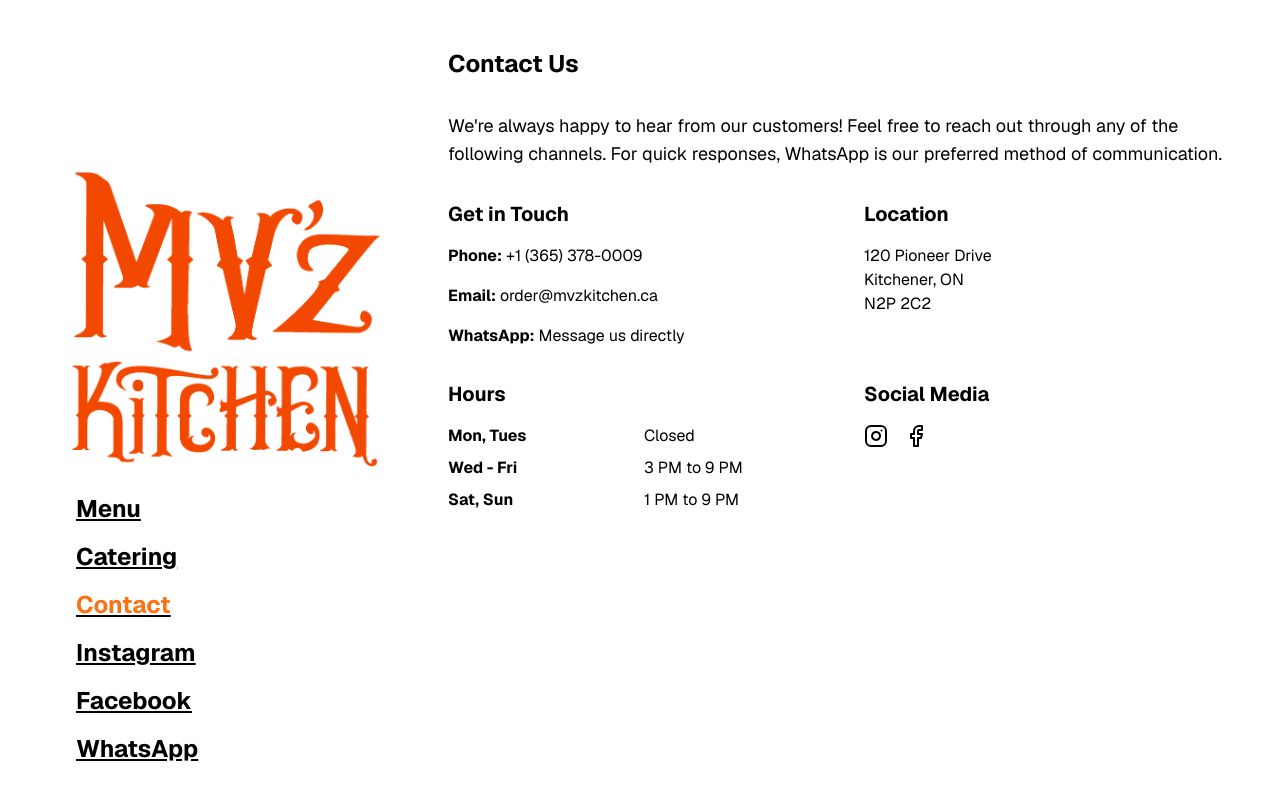
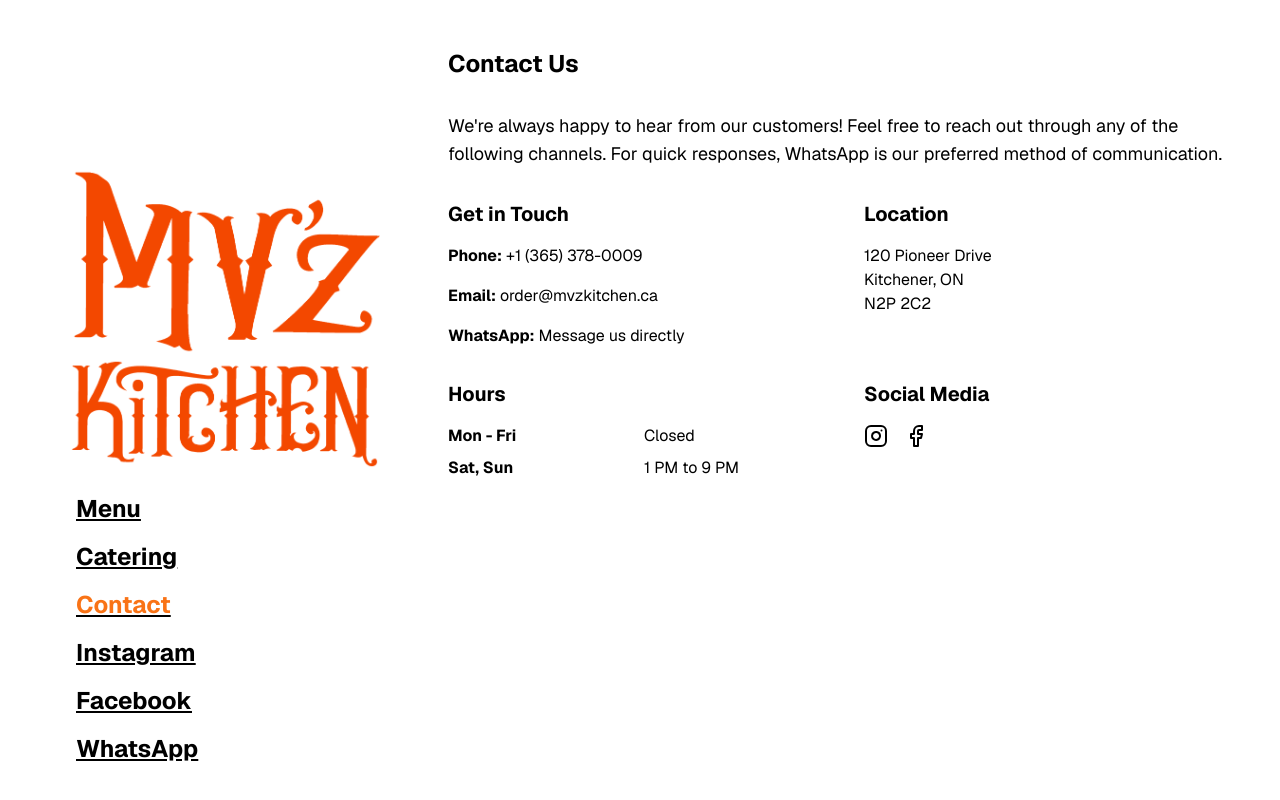
Before and after one commit to Krish120003/mvz-kitchen, a Next.js app: page /contact in a window 1280 px wide. Shown: the top 800 px of the page. Built offline with nearby package versions, Linux system fonts and the light colour scheme.

Commit message:
fix: timings

```diff
--- a/src/pages/contact.tsx
+++ b/src/pages/contact.tsx
@@ -89,11 +89,11 @@
               <h2 className="mb-4 text-xl font-bold">Hours</h2>
               <div className="grid grid-cols-2 gap-2">
                 <p className="contents">
-                  <span className="font-bold">Mon, Tues</span> Closed
+                  <span className="font-bold">Mon - Fri</span> Closed
                 </p>
-                <p className="contents">
+                {/* <p className="contents">
                   <span className="font-bold">Wed - Fri</span> 3 PM to 9 PM
-                </p>
+                </p> */}
                 <p className="contents">
                   <span className="font-bold">Sat, Sun</span> 1 PM to 9 PM
                 </p>
--- a/src/pages/index.tsx
+++ b/src/pages/index.tsx
@@ -56,12 +56,12 @@
             <br />
             <div className="grid grid-cols-1 gap-2">
               <p className="grid grid-cols-2 border-b border-black">
-                <span className="font-bold">Mon, Tues</span> Closed
+                <span className="font-bold">Mon - Fri</span> Closed
               </p>
 
-              <p className="grid grid-cols-2 border-b border-black">
+              {/* <p className="grid grid-cols-2 border-b border-black">
                 <span className="font-bold">Wed - Fri</span> 3 PM to 9 PM
-              </p>
+              </p> */}
 
               <p className="grid grid-cols-2 border-b border-black">
                 <span className="font-bold">Sat, Sun</span> 1 PM to 9 PM
```
